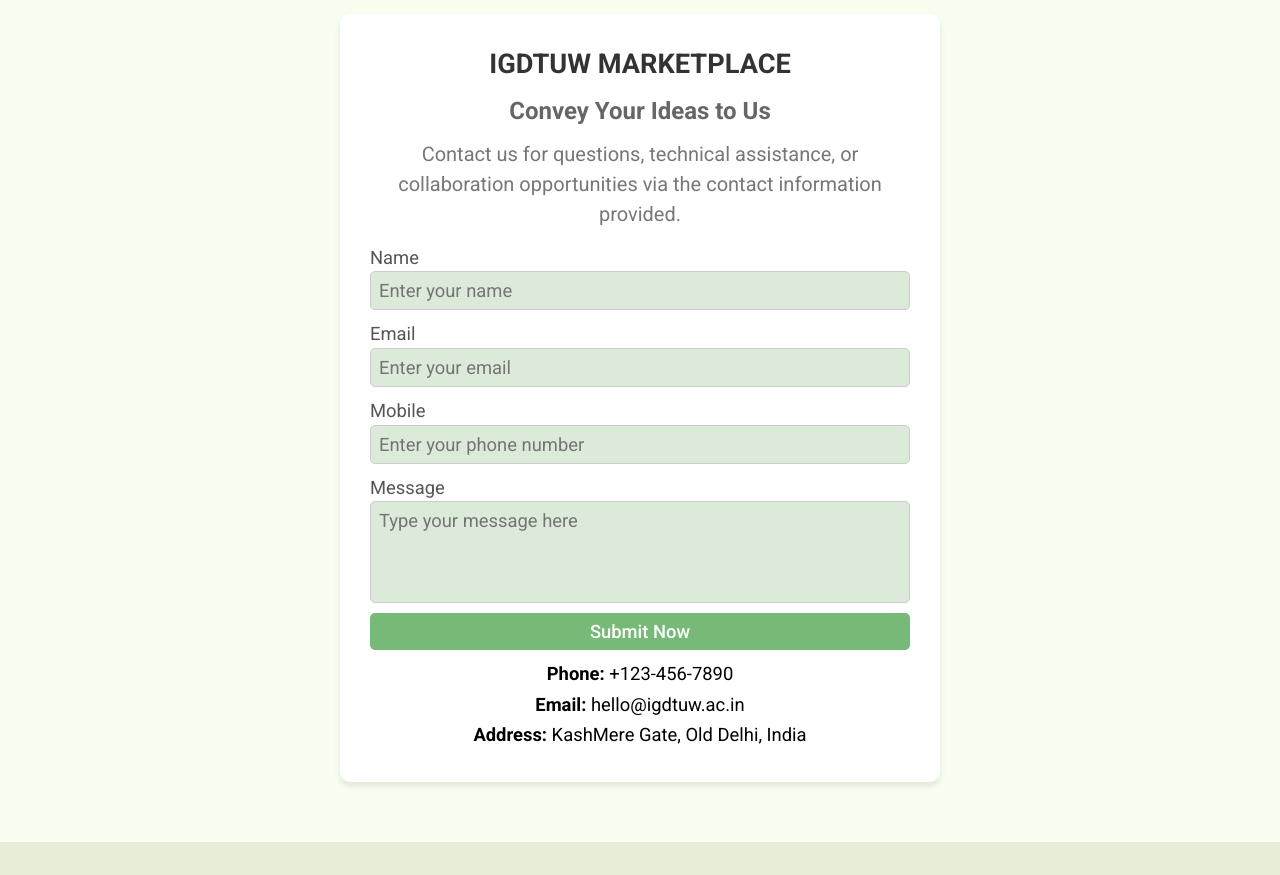
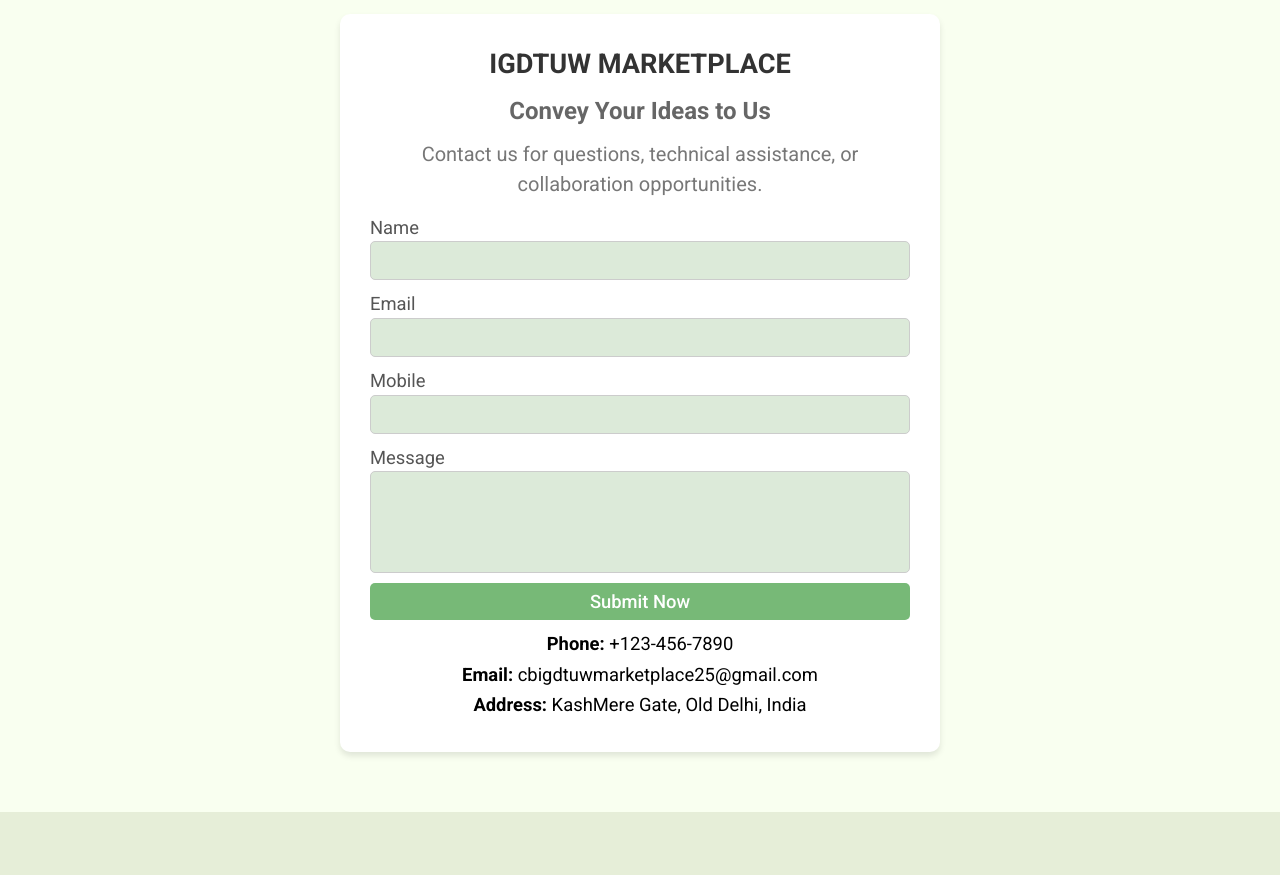
Before and after one commit to Nandini-Pandey/IGDTUW-Marketplace, a React (Vite) app: page / in a window 1280 px wide. Shown: the part 2620-3495 px from the top of the page. Built offline with nearby package versions, Linux system fonts and the light colour scheme; no server answers.

Commit message:
contact form functionality added

```diff
--- a/index.html
+++ b/index.html
@@ -2,9 +2,9 @@
 <html lang="en">
   <head>
     <meta charset="UTF-8" />
-    <link rel="icon" type="image/svg+xml" href="/vite.svg" />
+    <link rel="icon"  href="public/retailer.png" />
     <meta name="viewport" content="width=device-width, initial-scale=1.0" />
-    <title>Vite + React</title>
+    <title>IGDTUW MARKETPLACE</title>
     <link rel="preconnect" href="https://fonts.googleapis.com" />
     <link rel="preconnect" href="https://fonts.gstatic.com" crossorigin />
     <link
--- a/package.json
+++ b/package.json
@@ -11,6 +11,7 @@
     "start": "serve -s dist"
   },
   "dependencies": {
+    "@emailjs/browser": "^4.4.1",
     "bcrypt": "^5.1.1",
     "cors": "^2.8.5",
     "dotenv": "^16.4.7",
--- a/src/components/Contact.css
+++ b/src/components/Contact.css
@@ -142,3 +142,8 @@ textarea {
 .contact-info a:hover {
   text-decoration: underline;
 }
+.success-message{
+  color: green;
+  font-size: 1.25rem;
+  margin-top: 10px;
+}
--- a/src/components/Contact.jsx
+++ b/src/components/Contact.jsx
@@ -1,8 +1,45 @@
-import React from "react";
-import { Link } from "react-router-dom";
+import React, { useState } from "react";
+import emailjs from "@emailjs/browser";
 import "./Contact.css";
 
 const Contact = () => {
+  const [formData, setFormData] = useState({
+    name: "",
+    email: "",
+    phone: "",
+    message: "",
+  });
+  const [isSent, setIsSent] = useState(false);
+  const [loading, setLoading] = useState(false);
+
+  const handleChange = (e) => {
+    setFormData({ ...formData, [e.target.name]: e.target.value });
+  };
+
+  const handleSubmit = (e) => {
+    e.preventDefault();
+    setLoading(true);
+
+    emailjs.send(
+      import.meta.env.VITE_EMAILJS_SERVICE_ID,
+      import.meta.env.VITE_EMAILJS_TEMPLATE_ID,
+      formData,
+      import.meta.env.VITE_EMAILJS_PUBLIC_KEY
+    )
+      .then(
+        (response) => {
+          console.log("Email Sent Successfully:", response);
+          setIsSent(true);
+          setLoading(false);
+          setFormData({ name: "", email: "", phone: "", message: "" });
+        },
+        (error) => {
+          console.error("Email Send Error:", error);
+          setLoading(false);
+        }
+      );
+  };
+
   return (
     <div id="contact-container">
       <h1>Contact Us</h1>
@@ -10,34 +47,42 @@ const Contact = () => {
         <h2 className="contact-title">IGDTUW MARKETPLACE</h2>
         <h3 className="contact-subtitle">Convey Your Ideas to Us</h3>
         <p className="contact-description">
-          Contact us for questions, technical assistance, or collaboration opportunities via the contact information provided.
+          Contact us for questions, technical assistance, or collaboration opportunities.
         </p>
-        <form className="contact-form">
+        {isSent ? (
+          <p className="success-message"> Your message has been sent successfully!</p>
+
+        ) : (
+          <form className="contact-form" onSubmit={handleSubmit}>
             <div className="form-group">
               <label htmlFor="name">Name</label>
-            <input type="text" id="name" placeholder="Enter your name" />
+              <input type="text" id="name" name="name" value={formData.name} onChange={handleChange} required />
             </div>
             <div className="form-group">
               <label htmlFor="email">Email</label>
-            <input type="email" id="email" placeholder="Enter your email" />
+              <input type="email" id="email" name="email" value={formData.email} onChange={handleChange} required />
             </div>
             <div className="form-group">
               <label htmlFor="phone">Mobile</label>
-            <input type="tel" id="phone" placeholder="Enter your phone number" />
+              <input type="tel" id="phone" name="phone" value={formData.phone} onChange={handleChange} required />
             </div>
             <div className="form-group">
               <label htmlFor="message">Message</label>
-            <textarea id="message" rows="4" placeholder="Type your message here"></textarea>
+              <textarea id="message" name="message" rows="4" value={formData.message} onChange={handleChange} required />
             </div>
-          <button type="submit" className="submit-button">Submit Now</button>
+            <button type="submit" className="submit-button" disabled={loading}>
+              {loading ? "Sending..." : "Submit Now"}
+            </button>
           </form>
+        )}
         <div className="contact-info">
           <p><strong>Phone:</strong> +123-456-7890</p>
-          <p><strong>Email:</strong> hello@igdtuw.ac.in</p>
+          <p><strong>Email:</strong> cbigdtuwmarketplace25@gmail.com</p>
           <p><strong>Address:</strong> KashMere Gate, Old Delhi, India </p>
         </div>
       </div>
     </div>
   );
 };
+
 export default Contact;
```
Also changed, not shown: public/retailer.png (added), 1 other file (tests, documents, lock files or other folders). Lines whose indentation alone changed are shown as unchanged.
